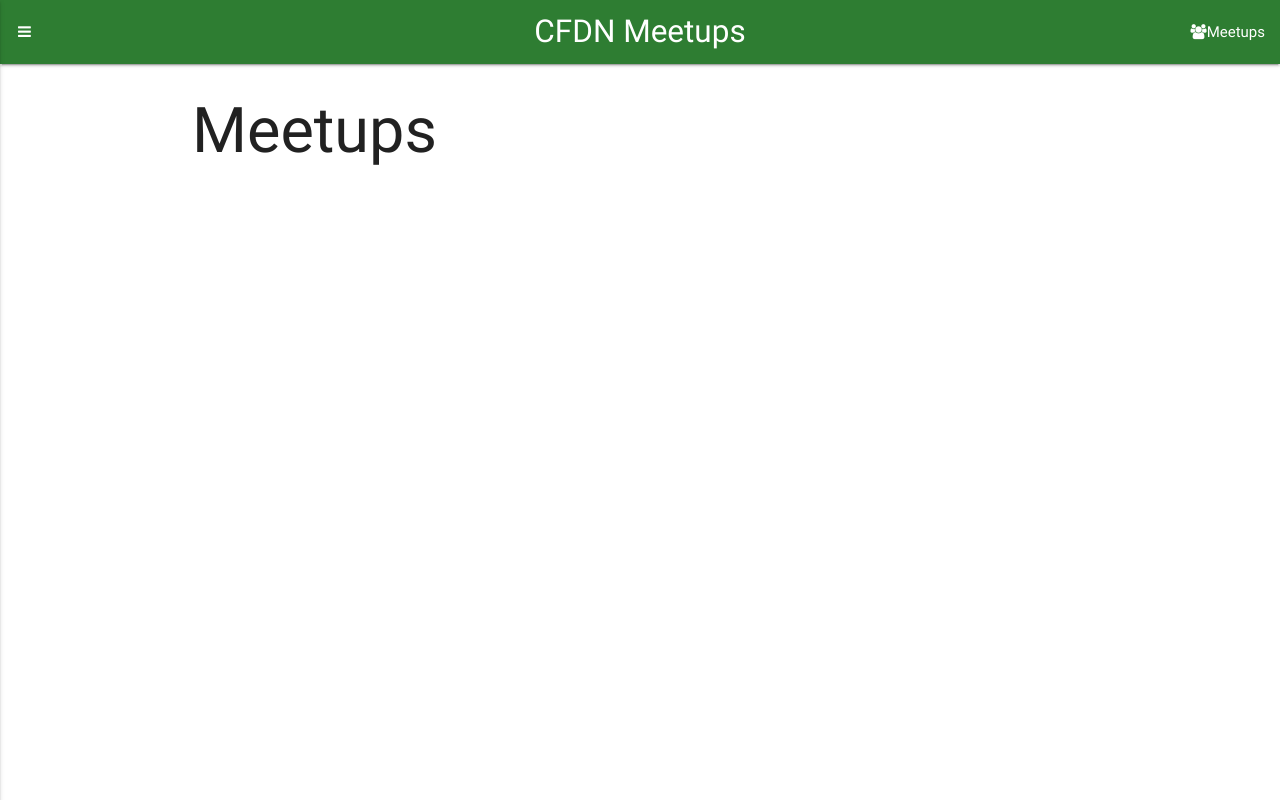
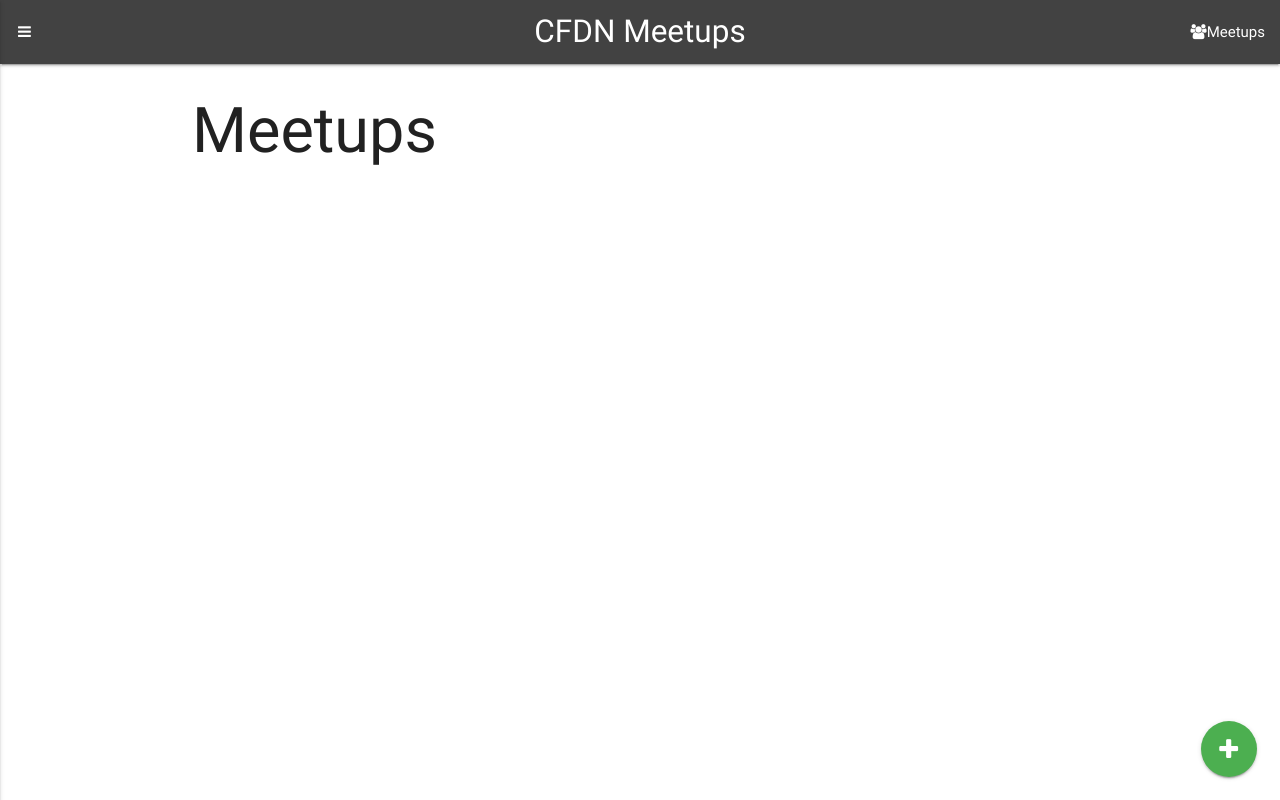
Before and after one commit to KhanDoors/cfdnMeetup, a React (Create React App) app in the folder client_src/: page / in a window 1280 px wide. Built offline with nearby package versions, Linux system fonts and the light colour scheme.

Commit message:
setupcleanup

```diff
--- a/client_src/src/App.js
+++ b/client_src/src/App.js
@@ -2,6 +2,7 @@ import React from 'react';
 import './App.css';
 import Main from './components/Main';
 import Navbar from './components/Navbar';
+import { Link } from 'react-router-dom'
 
 const App = () => (
   <div>
@@ -9,6 +10,11 @@ const App = () => (
     <div className="container">
     <Main />
     </div>
+    <div className="fixed-action-btn">
+<Link to="/meetups/add" className="btn-floating btn-large green">
+<i className="fa fa-plus"></i>
+</Link>
+    </div>
   </div>
 )
 
--- a/client_src/src/components/Navbar.js
+++ b/client_src/src/components/Navbar.js
@@ -6,7 +6,7 @@ import { Link } from 'react-router-dom';
   render() {
     return (
       <div>
-        <nav className="green darken-3">
+        <nav className="grey darken-3">
     <div className="nav-wrapper">
       <a href="/" className="brand-logo center">CFDN Meetups</a>
       <a data-activates="main-menu"
```
